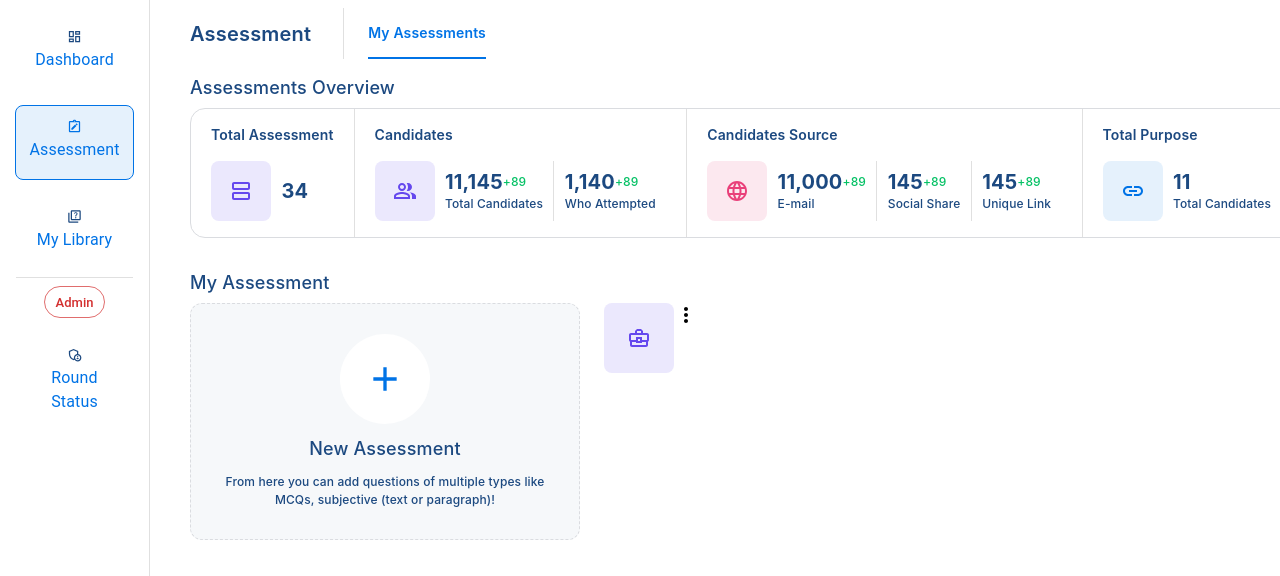
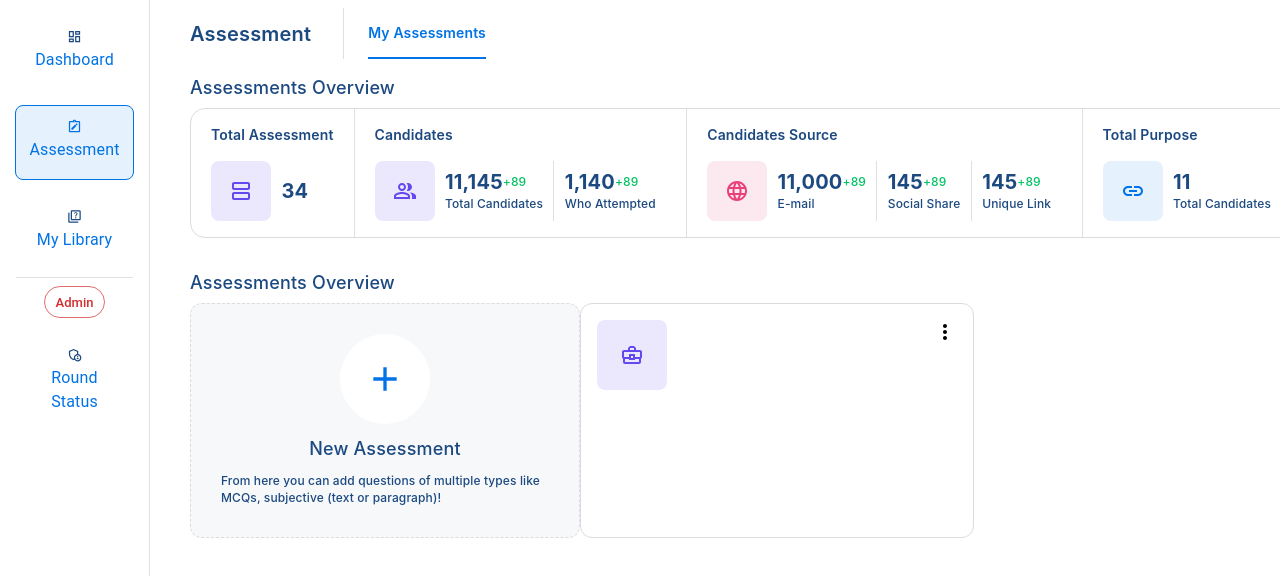
Before and after one commit to Anirudhece/unstopable, a React (Vite) app: page /Assessment in a window 1280 px wide. Shown: the top 576 px of the page. Built offline with nearby package versions, Linux system fonts and the light colour scheme.

Commit message:
heading component

```diff
--- a/src/components/assessmentOverview/AssessmentWindow.jsx
+++ b/src/components/assessmentOverview/AssessmentWindow.jsx
@@ -1,5 +1,5 @@
 import React from "react";
-import { Box, Container } from "@mui/material";
+import { Box } from "@mui/material";
 import SquareIcon from "../SquareIcon";
 
 import BusinessCenterOutlinedIcon from "@mui/icons-material/BusinessCenterOutlined";
@@ -7,9 +7,17 @@ import MoreVertOutlinedIcon from "@mui/icons-material/MoreVertOutlined";
 
 function AssessmentWindow(props) {
   return (
-    <Container>
-      <Box>
+    <Box
+      sx={{
+        borderRadius: " 0.75rem",
+        border: "1px solid var(--system-stroke-2, #DADCE0)",
+        background: "var(--text-white, #FFF)",
+      }}
+    >
+      <Box m={2} sx={{ width: "22.5rem" }}>
+        {/* ********top row begins********* */}
         <Box
+          className="top-row"
           sx={{
             display: "flex",
             justifyContent: "space-between",
@@ -24,10 +32,17 @@ function AssessmentWindow(props) {
           />
           <MoreVertOutlinedIcon />
         </Box>
+        {/* **********top row end************ */}
 
-        <Box></Box>
+        {/* *********mid row begins********* */}
+        <Box>
+            <Box>
+
+            </Box>
+        </Box>
+        {/* *******mid row end*********** */}
       </Box>
-    </Container>
+    </Box>
   );
 }
 
--- a/src/components/assessmentOverview/Heading.jsx
+++ b/src/components/assessmentOverview/Heading.jsx
@@ -8,11 +8,10 @@ function Heading(props) {
           color: "var(--text-100, #1C4980)",
           fontFeatureSettings: "'clig' off, 'liga' off",
           fontFamily: "Inter",
-          fontSize: "14px",
           fontStyle: "normal",
-          fontWeight: "600",
+          fontSize: props.size,
+          fontWeight: props.weight,
           lineHeight: "140%",
-          // marginBottom:'16px'
         }}
       >
         {props.value}
--- a/src/scenes/assessment/Assessment.jsx
+++ b/src/scenes/assessment/Assessment.jsx
@@ -1,5 +1,5 @@
 import React from "react";
-import { Box, Typography, Divider } from "@mui/material";
+import { Box, Divider } from "@mui/material";
 import ViewAgendaOutlinedIcon from "@mui/icons-material/ViewAgendaOutlined";
 import PeopleAltOutlinedIcon from "@mui/icons-material/PeopleAltOutlined";
 import LanguageIcon from "@mui/icons-material/Language";
@@ -27,19 +27,7 @@ function Assessment() {
     <>
       <Box p={1} mt={1}>
         <Box mb={1}>
-          <Typography
-            sx={{
-              color: "var(--text-100, #1C4980)",
-              fontFeatureSettings: "'clig' off, 'liga' off",
-              fontFamily: "Inter",
-              fontSize: "18px",
-              fontStyle: "normal",
-              fontWeight: "500",
-              lineHeight: "140%",
-            }}
-          >
-            Assessments Overview
-          </Typography>
+          <Heading size={"18px"} weight={"500"} value="Assessments Overview" />
         </Box>
 
         <Box
@@ -64,7 +52,7 @@ function Assessment() {
               alignSelf: "stretch",
             }}
           >
-            <Heading value="Total Assessment" />
+            <Heading size={"14px"} weight={"600"} value="Total Assessment" />
             <Box>
               <Box sx={{ display: "flex", alignItems: "center" }}>
                 <SquareIcon
@@ -92,7 +80,7 @@ function Assessment() {
               alignSelf: "stretch",
             }}
           >
-            <Heading value="Candidates" />
+            <Heading size={"14px"} weight={"600"} value="Candidates" />
             <Box>
               <Box sx={{ display: "flex", alignItems: "center" }}>
                 <SquareIcon
@@ -129,7 +117,7 @@ function Assessment() {
               alignSelf: "stretch",
             }}
           >
-            <Heading value="Candidates Source" />
+            <Heading size={"14px"} weight={"600"} value="Candidates Source" />
             <Box>
               <Box sx={{ display: "flex", alignItems: "center" }}>
                 <SquareIcon
@@ -173,7 +161,7 @@ function Assessment() {
               alignSelf: "stretch",
             }}
           >
-            <Heading value="Total Purpose" />
+            <Heading size={"14px"} weight={"600"} value="Total Purpose" />
             <Box>
               <Box sx={{ display: "flex", alignItems: "center" }}>
                 <SquareIcon
@@ -192,27 +180,17 @@ function Assessment() {
           {/* **********total purpose end************** */}
         </Box>
       </Box>
-            {/* ************assessments begin*********** */}
+      {/* ************assessments begin*********** */}
       <Box p={1}>
         <Box mt={2} mb={1}>
-          <Typography
-            sx={{
-              color: "var(--text-100, #1C4980)",
-              fontFeatureSettings: "'clig' off, 'liga' off",
-              fontFamily: "Inter",
-              fontSize: "18px",
-              fontStyle: "normal",
-              fontWeight: "500",
-              lineHeight: "140%",
-            }}
-          >
-            My Assessment
-          </Typography>
+          <Heading size={"18px"} weight={"500"} value="Assessments Overview" />
         </Box>
         {/* *********bellow my assessment********** */}
 
-        <Box className="Bellow-myAssessment" sx={{ width: "fit-content",display:'flex', }}>
-
+        <Box
+          className="Bellow-myAssessment"
+          sx={{ width: "fit-content", display: "flex" }}
+        >
           {/* ***********new assessment*************** */}
           <Box
             onClick={(e) => addAssignment(e)}
@@ -263,45 +241,22 @@ function Assessment() {
                 gap: "0.625rem",
               }}
             >
-              <Typography
-                sx={{
-                  color: "var(--text-100, #1C4980)",
-                  fontFeatureSettings: "'clig' off, 'liga' off",
-                  fontFamily: "Inter",
-                  fontSize: "18px",
-                  fontStyle: "normal",
-                  fontWeight: "500",
-                  lineHeight: "140%",
-                }}
-              >
-                New Assessment
-              </Typography>
+              <Heading size={"18px"} weight={"500"} value="New Assessment" />
             </Box>
-            <Box>
-              <Typography
-                sx={{
-                  color: "var(--text-100, #1C4980)",
-                  textAlign: "center",
-                  fontFamily: "Inter",
-                  fontSize: "0.75rem",
-                  fontStyle: "normal",
-                  fontWeight: "500",
-                  lineWeight: "normal",
-                  width: "20.5rem",
-                }}
-              >
-                From here you can add questions of multiple types like MCQs,
-                subjective (text or paragraph)!
-              </Typography>
+            <Box sx={{ width: "20.5rem" }}>
+              <Heading
+                size={"0.75rem"}
+                weight={"500"}
+                value="From here you can add questions of multiple types like MCQs,
+               subjective (text or paragraph)!"
+              />
             </Box>
           </Box>
           <Modal />
           {/* ***************new assement ends************ */}
 
-          <AssessmentWindow/>
-
+          <AssessmentWindow />
         </Box>
-
       </Box>
     </>
   );
```
